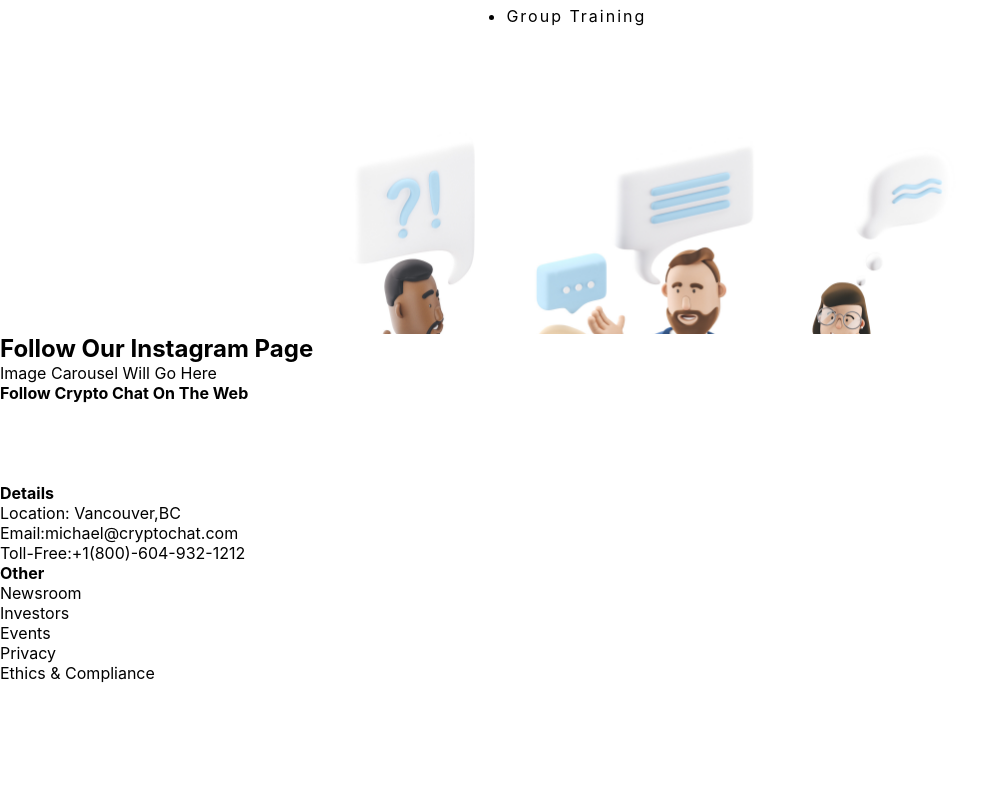
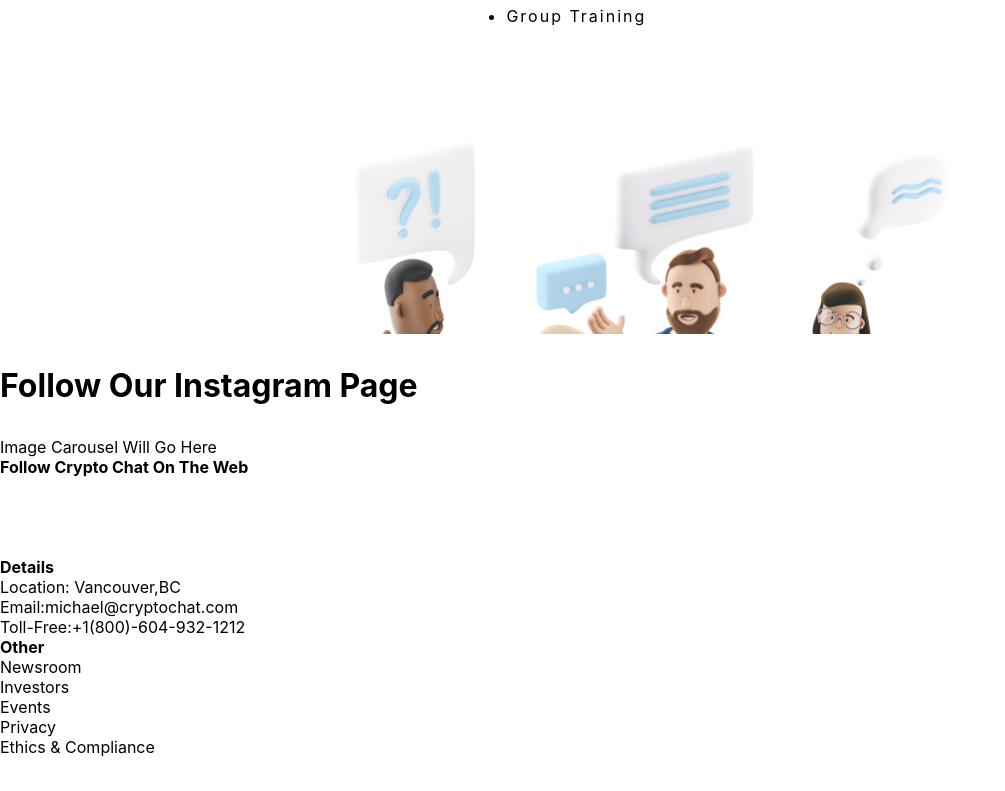
Before and after one commit to michaelacurrie/crypto-chat, a React (Create React App) app in the folder client/: page / in a window 1280 px wide. Shown: the part 1546-2337 px from the top of the page, without its empty margins (0-1005 px from the left). Before the commit the page ends 2263 px from the top, so only its background shows below. Built offline with nearby package versions, Linux system fonts and the light colour scheme.

Commit message:
add minimalistic carousel for Instagram feed

```diff
--- a/client/package.json
+++ b/client/package.json
@@ -8,6 +8,7 @@
     "@testing-library/user-event": "^12.8.3",
     "react": "^17.0.2",
     "react-animate-on-scroll": "^2.1.5",
+    "react-carousel-minimal": "^1.4.1",
     "react-dom": "^17.0.2",
     "react-router-dom": "^6.0.2",
     "react-scripts": "4.0.3",
--- a/client/src/components/HomeComponent.scss
+++ b/client/src/components/HomeComponent.scss
@@ -256,3 +256,12 @@
     width: 90%;
   }
 }
+
+.carousel {
+  &__title {
+    font-size: 2rem;
+    align-content: center;
+
+    margin: 2rem auto;
+  }
+}
```
Also changed, not shown: 1 other file (tests, documents, lock files or other folders).
